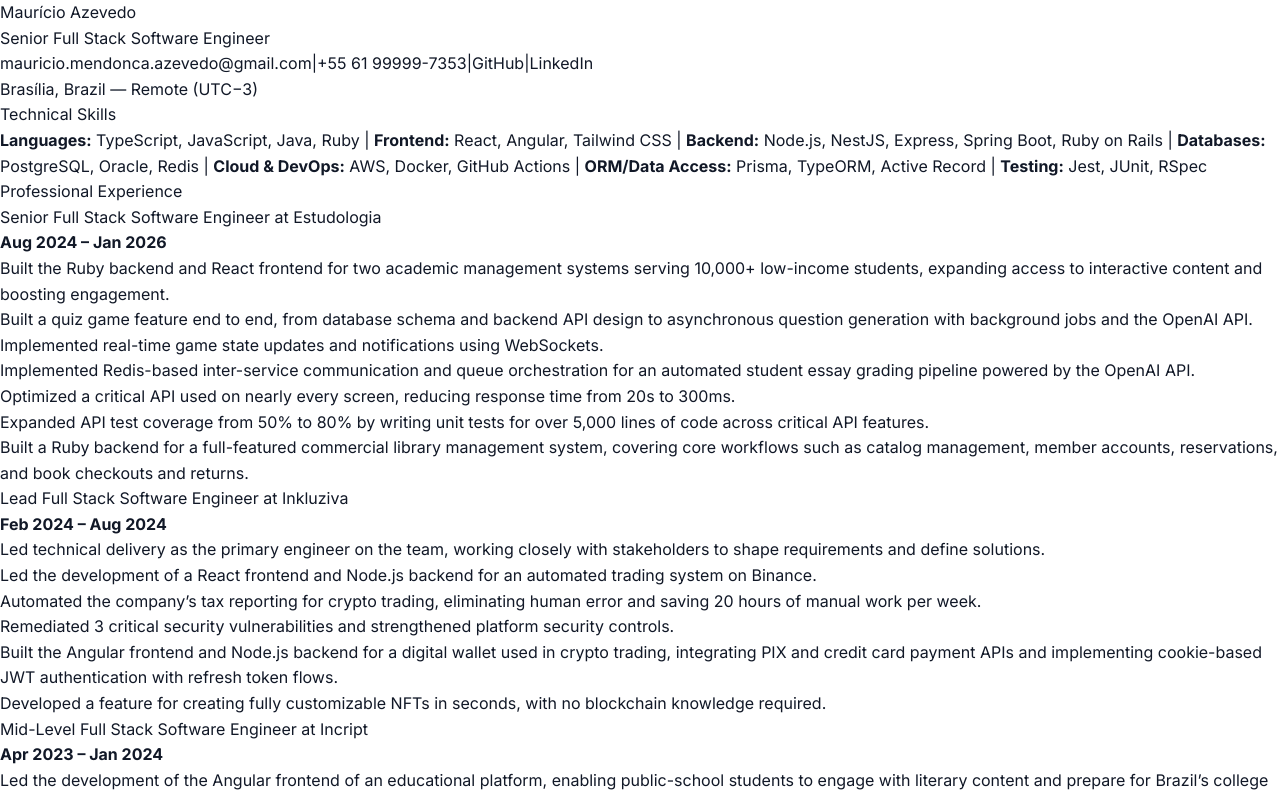
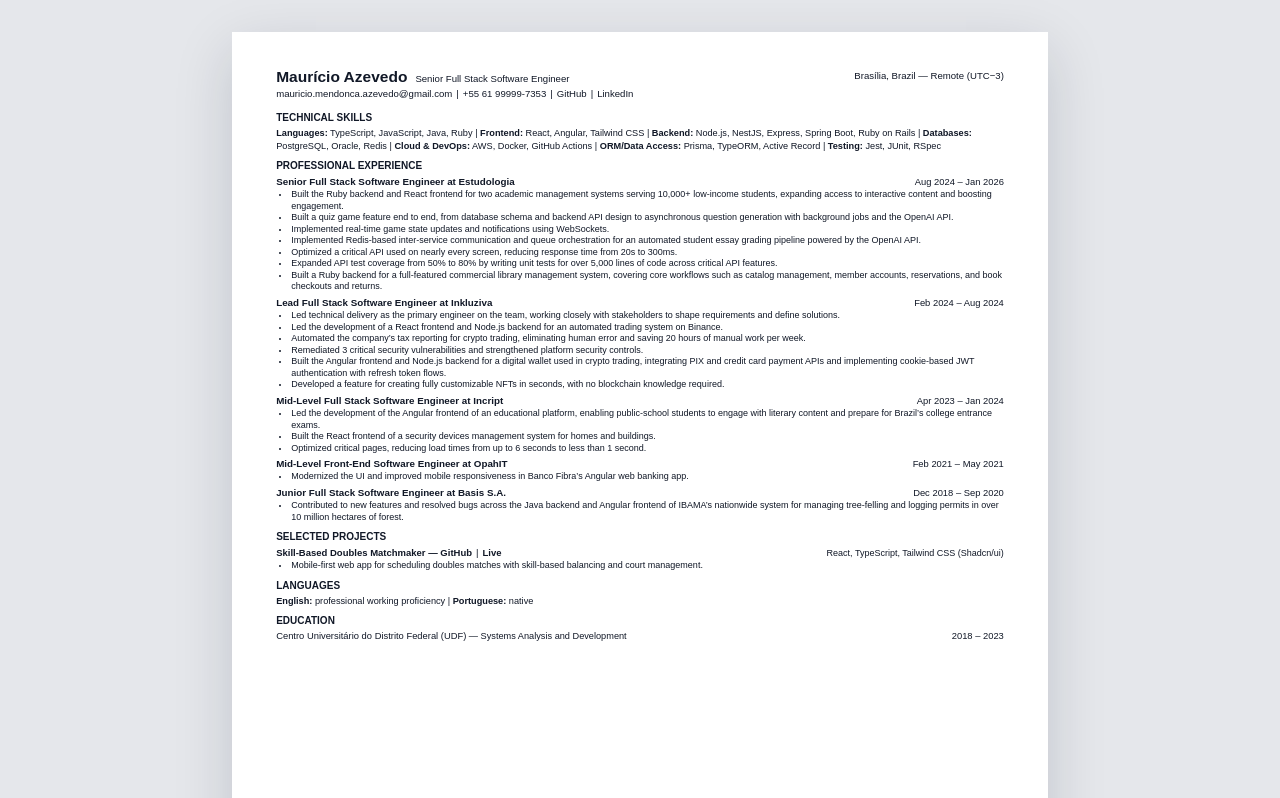
Before and after one commit to mauricio-azevedo/portfolio, a React (Vite) app: page / in a window 1280 px wide. Shown: the top 798 px of the page. Built offline with nearby package versions, Linux system fonts and the light colour scheme.

Commit message:
Create print-accurate resume styles

```diff
--- a/src/index.css
+++ b/src/index.css
@@ -1,18 +1,12 @@
-@import 'tailwindcss';
+@page {
+  size: Letter;
+  margin: 0;
+}
 
 :root {
-  color-scheme: light;
-  background: #ffffff;
   color: #111827;
-  font-family:
-    Inter,
-    system-ui,
-    -apple-system,
-    BlinkMacSystemFont,
-    'Segoe UI',
-    sans-serif;
-  font-size: 16px;
-  line-height: 1.6;
+  background: #e5e7eb;
+  font-family: Arial, Helvetica, sans-serif;
   font-synthesis: none;
   text-rendering: optimizeLegibility;
   -webkit-font-smoothing: antialiased;
@@ -23,15 +17,15 @@
   box-sizing: border-box;
 }
 
-html {
-  scroll-behavior: smooth;
+html,
+body,
+#root {
+  min-height: 100%;
+  margin: 0;
 }
 
 body {
-  min-width: 320px;
-  min-height: 100svh;
-  margin: 0;
-  background: #ffffff;
+  background: #e5e7eb;
 }
 
 a {
@@ -39,25 +33,191 @@ a {
   text-decoration: none;
 }
 
-button,
-a {
-  -webkit-tap-highlight-color: transparent;
+.resume-page {
+  width: 8.5in;
+  min-height: 11in;
+  margin: 32px auto;
+  padding: 0.38in 0.46in;
+  background: #ffffff;
+  color: #111827;
+  box-shadow: 0 18px 55px rgba(15, 23, 42, 0.16);
 }
 
-img {
-  max-width: 100%;
+.resume-header {
+  display: flex;
+  align-items: flex-start;
+  justify-content: space-between;
+  gap: 24px;
+  margin-bottom: 12px;
 }
 
-::selection {
-  background: rgba(37, 99, 235, 0.16);
-  color: #0f172a;
+.identity {
+  min-width: 0;
 }
 
-.sr-only {
-  position: absolute;
-  overflow: hidden;
-  width: 1px;
-  height: 1px;
-  clip: rect(0, 0, 0, 0);
+.name-line {
+  display: flex;
+  align-items: baseline;
+  gap: 8px;
+  flex-wrap: wrap;
+}
+
+h1 {
+  margin: 0;
+  color: #111827;
+  font-size: 15.5px;
+  font-weight: 700;
+  line-height: 1.15;
+}
+
+.name-line p,
+.location,
+.contact-line {
+  margin: 0;
+  color: #111827;
+  font-size: 9.6px;
+  line-height: 1.25;
+}
+
+.name-line p {
+  font-weight: 500;
+}
+
+.location {
+  flex: none;
+  padding-top: 2px;
+  text-align: right;
   white-space: nowrap;
 }
+
+.contact-line {
+  display: flex;
+  flex-wrap: wrap;
+  gap: 4px;
+  margin-top: 2px;
+}
+
+.resume-section {
+  margin-top: 8px;
+}
+
+.resume-section h2 {
+  margin: 0 0 3px;
+  color: #111827;
+  font-size: 10px;
+  font-weight: 700;
+  line-height: 1.2;
+  text-transform: uppercase;
+}
+
+.skills-line,
+.simple-line {
+  margin: 0;
+  color: #111827;
+  font-size: 9.2px;
+  line-height: 1.35;
+}
+
+.skills-line strong,
+.simple-line strong {
+  font-weight: 700;
+}
+
+.experience-entry,
+.project-entry {
+  margin-top: 4px;
+}
+
+.entry-heading,
+.project-heading,
+.education-line {
+  display: flex;
+  align-items: baseline;
+  justify-content: space-between;
+  gap: 18px;
+}
+
+.entry-heading h3,
+.project-heading h3 {
+  margin: 0;
+  color: #111827;
+  font-size: 9.8px;
+  font-weight: 700;
+  line-height: 1.25;
+}
+
+.entry-heading h3 span,
+.entry-heading h3 em {
+  font-style: normal;
+  font-weight: 700;
+}
+
+.entry-heading strong,
+.project-heading strong,
+.education-line strong {
+  flex: none;
+  color: #111827;
+  font-size: 9.4px;
+  font-weight: 500;
+  line-height: 1.25;
+  white-space: nowrap;
+}
+
+ul {
+  margin: 1px 0 0;
+  padding-left: 14px;
+}
+
+li {
+  margin: 0;
+  color: #111827;
+  font-size: 9px;
+  line-height: 1.28;
+  padding-left: 1px;
+}
+
+li::marker {
+  font-size: 8px;
+}
+
+.project-heading {
+  align-items: baseline;
+}
+
+.project-heading h3 {
+  font-size: 9.5px;
+}
+
+.project-heading h3 span {
+  display: inline-block;
+  margin: 0 4px;
+  font-weight: 400;
+}
+
+.project-heading strong {
+  font-size: 9px;
+}
+
+.education-line p {
+  margin: 0;
+  color: #111827;
+  font-size: 9.2px;
+  line-height: 1.25;
+}
+
+@media print {
+  html,
+  body,
+  #root {
+    width: 8.5in;
+    min-height: 11in;
+    background: #ffffff;
+  }
+
+  .resume-page {
+    width: 8.5in;
+    min-height: 11in;
+    margin: 0;
+    box-shadow: none;
+  }
+}
```
